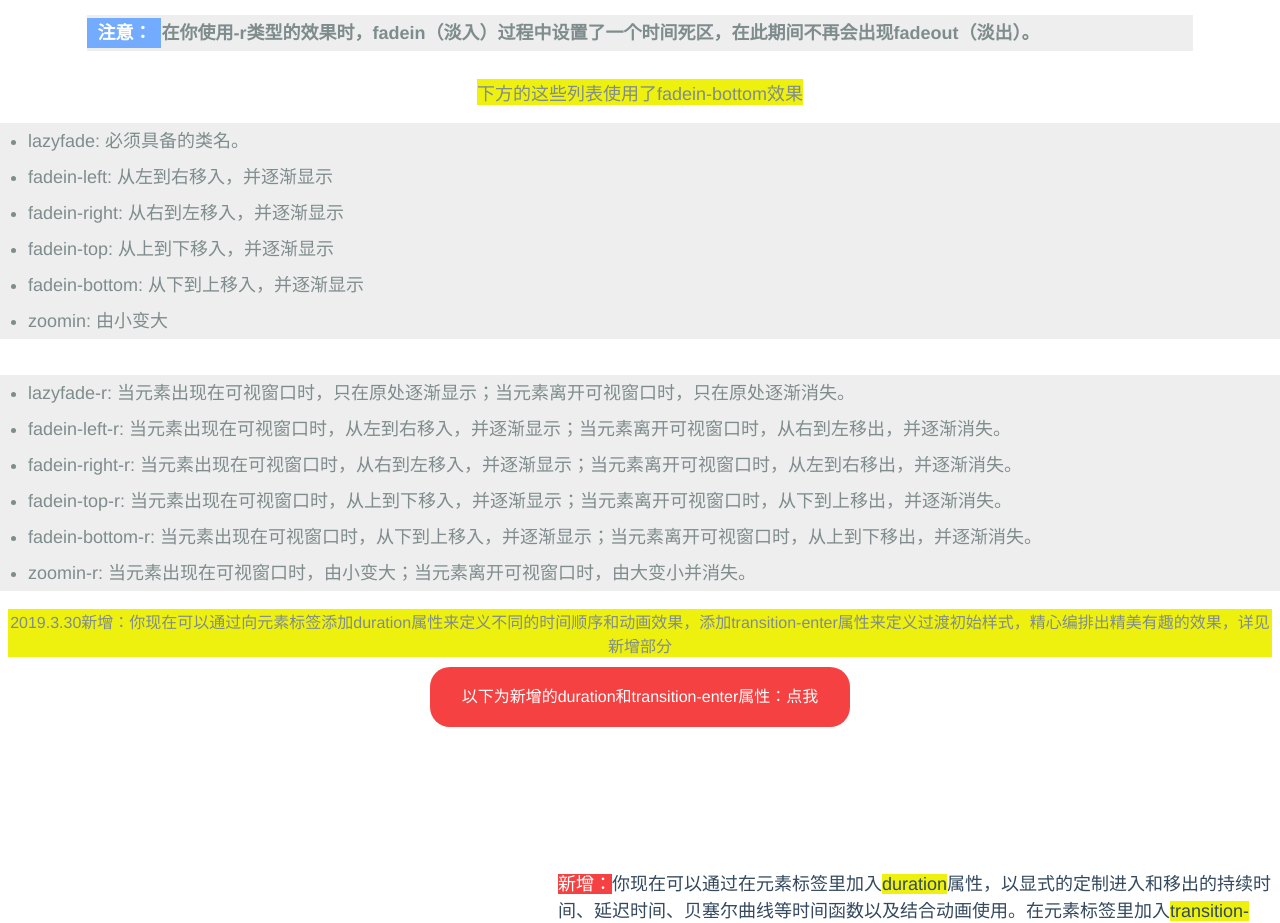
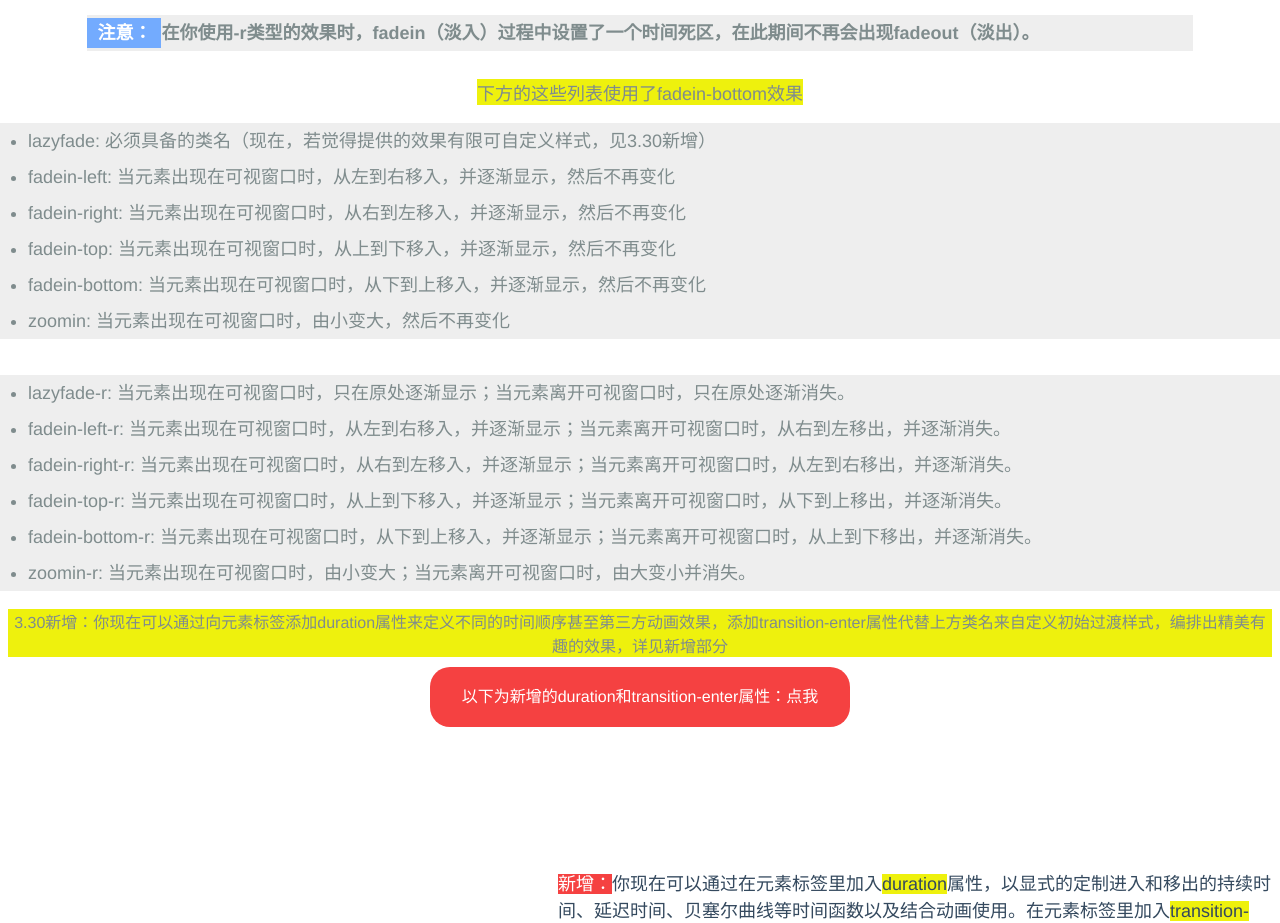
Before and after one commit to HiWayne/jsAnimate, a plain HTML site: page lazyfade.html in a window 1280 px wide. Shown: the part 1673-2596 px from the top of the page. Drawn offline with Linux system fonts and the light colour scheme.

Commit message:
duration教程，类vue过渡风格，可定义时间、过渡初始样式、贝塞尔曲线，可与第三方动画库结合
新增duration和transition-enter属性，类vue过渡风格，可定义时间、过渡初始样式、贝塞尔曲线，可与第三方动画库结合

```diff
--- a/lazyfade.html
+++ b/lazyfade.html
@@ -106,12 +106,12 @@
                     style="display:flex;flex-flow:column nowrap;justify-content:center;align-items:center;width:100%;font-size:18px;">
                     <div style="margin-top: 10px;background: #eef10d;text-align:center;">下方的这些列表使用了fadein-bottom效果</div>
                     <ul style="width:100%;background:#eee;">
-                        <li style="line-height:2em;">lazyfade: 必须具备的类名。</li>
-                        <li style="line-height:2em;">fadein-left: 从左到右移入，并逐渐显示</li>
-                        <li style="line-height:2em;">fadein-right: 从右到左移入，并逐渐显示</li>
-                        <li style="line-height:2em;">fadein-top: 从上到下移入，并逐渐显示</li>
-                        <li style="line-height:2em;">fadein-bottom: 从下到上移入，并逐渐显示</li>
-                        <li style="line-height:2em;">zoomin: 由小变大</li>
+                        <li style="line-height:2em;">lazyfade: 必须具备的类名（现在，若觉得提供的效果有限可自定义样式，见3.30新增）</li>
+                        <li style="line-height:2em;">fadein-left: 当元素出现在可视窗口时，从左到右移入，并逐渐显示，然后不再变化</li>
+                        <li style="line-height:2em;">fadein-right: 当元素出现在可视窗口时，从右到左移入，并逐渐显示，然后不再变化</li>
+                        <li style="line-height:2em;">fadein-top: 当元素出现在可视窗口时，从上到下移入，并逐渐显示，然后不再变化</li>
+                        <li style="line-height:2em;">fadein-bottom: 当元素出现在可视窗口时，从下到上移入，并逐渐显示，然后不再变化</li>
+                        <li style="line-height:2em;">zoomin: 当元素出现在可视窗口时，由小变大，然后不再变化</li>
                     </ul>
                     <ul style="width:100%;background:#eee;">
                         <li style="line-height:2em;">lazyfade-r: 当元素出现在可视窗口时，只在原处逐渐显示；当元素离开可视窗口时，只在原处逐渐消失。</li>
@@ -127,7 +127,7 @@
                     </ul>
                 </div>
                 <div style="margin-bottom: 10px;background: #eef10d;text-align:center;">
-                    2019.3.30新增：你现在可以通过向元素标签添加duration属性来定义不同的时间顺序和动画效果，添加transition-enter属性来定义过渡初始样式，精心编排出精美有趣的效果，详见新增部分</div>
+                    3.30新增：你现在可以通过向元素标签添加duration属性来定义不同的时间顺序甚至第三方动画效果，添加transition-enter属性代替上方类名来自定义初始过渡样式，编排出精美有趣的效果，详见新增部分</div>
                 <div class="lazyfade zoomin fadein-bottom" duration="{enter: 2s}"
                     style="padding: 10px;width: 400px;height: 40px;line-height: 40px;text-align: center;background: rgb(245, 65, 65);cursor: pointer;border-radius:20px;">
                     <a href="#duration"
```
